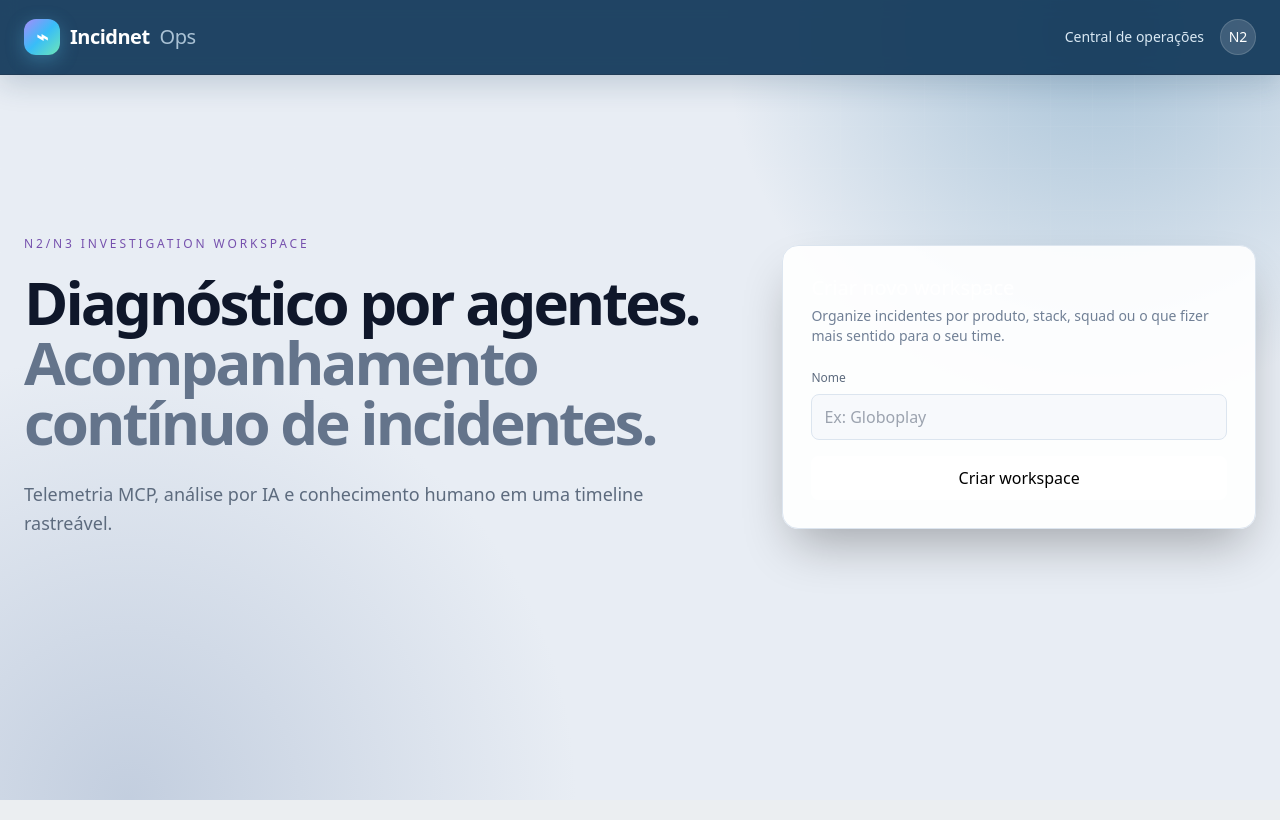
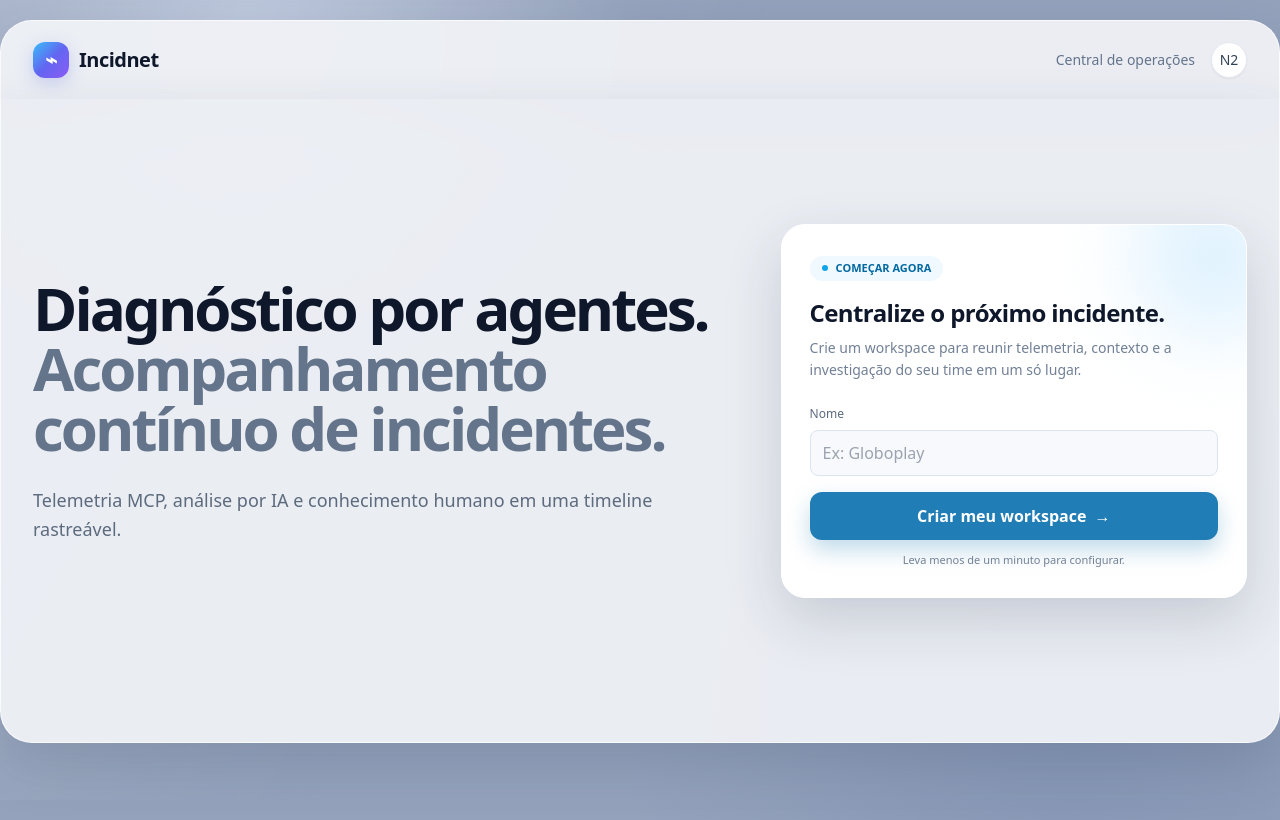
Before and after one commit to gugaio/incidnet, a FastAPI app: page / in a window 1280 px wide. Run offline with FastAPI, Linux system fonts and the light colour scheme; some libraries are stand-ins or nearby versions.

Commit message:
UX update

```diff
--- a/templates/base.html
+++ b/templates/base.html
@@ -13,10 +13,10 @@
     <style>
       html { color-scheme: light; }
       body {
-        background: radial-gradient(circle at 86% 4%, rgba(105, 153, 187, .50), transparent 28%),
-          radial-gradient(circle at 10% 100%, rgba(163, 180, 205, .54), transparent 32%), #e8edf4;
+        background: radial-gradient(circle at 20% 5%, rgba(201, 211, 231, .72), transparent 29%),
+          radial-gradient(circle at 84% 88%, rgba(96, 118, 160, .28), transparent 35%), #94a2bc;
       }
-      body::before { content:""; position:fixed; inset:0; pointer-events:none; background-image:linear-gradient(rgba(255,255,255,.18) 1px, transparent 1px),linear-gradient(90deg, rgba(255,255,255,.15) 1px, transparent 1px); background-size:42px 42px; mask-image:linear-gradient(to bottom, black, transparent 75%); opacity:.32; }
+      body::before { content:""; position:fixed; inset:0; pointer-events:none; background:linear-gradient(120deg, rgba(255,255,255,.12), transparent 45%); }
       .prose p { margin:.55rem 0 } .prose ul { list-style:disc; padding-left:1.25rem }
       .prose code { color:#176b9f; background:#eef6fb; padding:.12rem .3rem; border-radius:.3rem }
       .prose h3 { font-weight:650; font-size:1.05rem; margin-bottom:.4rem }
@@ -43,19 +43,19 @@
          standard Tailwind white for buttons, icons and dark surfaces. */
       .bg-panel h1.text-white, .bg-panel h2.text-white,
       .bg-panel h3.text-white, .bg-panel .font-semibold.text-white:not(button) { color:#172033; }
-      .page-surface { position:relative; }
-      @media (min-width: 1024px) { .page-surface { min-height:calc(100vh - 138px); } }
+      .page-surface { position:relative; background:rgba(240,242,246,.94); }
+      @media (min-width: 1024px) { .page-surface { min-height:calc(100vh - 156px); } }
     </style>
   </head>
   <body class="min-h-screen text-zinc-700 antialiased">
-    <header class="border-b border-slate-800/30 bg-[#163b5c]/95 backdrop-blur sticky top-0 z-20 shadow-[0_8px_30px_rgba(22,59,92,.20)]">
-      <div class="mx-auto max-w-[1440px] h-[74px] px-6 flex items-center justify-between">
-        <a href="/" class="font-semibold tracking-tight flex items-center gap-2.5 text-xl" style="color:#fff">
-          <span class="flex h-9 w-9 items-center justify-center rounded-xl bg-gradient-to-br from-violet-400 via-sky-400 to-emerald-300 text-white shadow-[0_5px_18px_rgba(86,181,225,.35)]">⌁</span>Incidnet <span class="font-medium" style="color:#aac2d5">Ops</span>
+    <header class="mx-auto mt-5 max-w-[1440px] rounded-t-[32px] border border-white/70 border-b-0 bg-[#f0f2f6]/95 backdrop-blur z-20 shadow-[0_18px_52px_rgba(39,54,83,.16)]">
+      <div class="h-[78px] px-6 sm:px-8 flex items-center justify-between">
+        <a href="/" class="font-semibold tracking-tight flex items-center gap-2.5 text-xl text-slate-900">
+          <span class="flex h-9 w-9 items-center justify-center rounded-xl bg-gradient-to-br from-sky-400 via-indigo-500 to-violet-500 text-white shadow-[0_5px_18px_rgba(86,105,225,.25)]">⌁</span>Incidnet
         </a>
-        <div class="flex items-center gap-4 text-sm" style="color:#d9e8f3"><span class="hidden sm:inline">Central de operações</span><span class="h-9 w-9 rounded-full bg-white/15 text-white flex items-center justify-center border border-white/15">N2</span></div>
+        <div class="flex items-center gap-4 text-sm text-slate-500"><span class="hidden sm:inline">Central de operações</span><span class="h-9 w-9 rounded-full bg-white text-slate-700 flex items-center justify-center border border-slate-200 shadow-sm">N2</span></div>
       </div>
     </header>
-    <main class="page-surface mx-auto max-w-[1440px] px-6 py-8">{% block content %}{% endblock %}</main>
+    <main class="page-surface mx-auto mb-5 max-w-[1440px] rounded-b-[32px] border border-white/70 border-t-0 px-6 py-8 sm:px-8 shadow-[0_22px_55px_rgba(39,54,83,.16)]">{% block content %}{% endblock %}</main>
   </body>
 </html>
--- a/templates/diagnoses.html
+++ b/templates/diagnoses.html
@@ -6,7 +6,7 @@
 <div class="mt-4 flex flex-col lg:flex-row lg:items-end justify-between gap-6">
   <div>
     <div class="text-xs font-mono text-zinc-600">{{ incident.incident_id }}</div>
-    <h1 class="text-3xl font-semibold text-white tracking-tight mt-2">Diagnósticos por usuário</h1>
+    <h1 class="text-3xl font-semibold text-slate-900 tracking-tight mt-2">Diagnósticos por usuário</h1>
     <p class="mt-2 text-sm text-zinc-400">{{ incident.title }}</p>
   </div>
   <div class="rounded-full px-4 py-2 text-sm border
--- a/templates/landing.html
+++ b/templates/landing.html
@@ -3,7 +3,6 @@
 {% block content %}
 <section class="grid lg:grid-cols-[1.2fr_.8fr] gap-12 items-center min-h-[70vh]">
   <div>
-    <div class="text-xs uppercase tracking-[.24em] text-violet-400 mb-5">N2/N3 investigation workspace</div>
     <h1 class="text-5xl md:text-6xl font-semibold tracking-[-.05em] text-slate-900 leading-[.95]">
       Diagnóstico por agentes.<br><span class="text-slate-500">Acompanhamento contínuo de incidentes.</span>
     </h1>
@@ -20,12 +19,15 @@
     </div>
     {% endif %}
   </div>
-  <form method="post" action="/api/workspaces/create" class="rounded-2xl border border-line bg-panel/90 p-7 shadow-2xl shadow-black/30">
-    <div class="text-white font-medium text-xl">Criar novo workspace</div>
-    <p class="text-sm text-zinc-500 mt-1 mb-6">Organize incidentes por produto, stack, squad ou o que fizer mais sentido para o seu time.</p>
+  <form method="post" action="/api/workspaces/create" class="relative overflow-hidden rounded-3xl border border-white bg-panel p-7 shadow-[0_22px_55px_rgba(39,54,83,.18)]">
+    <div class="absolute -right-12 -top-12 h-40 w-40 rounded-full bg-sky-100 blur-2xl"></div>
+    <div class="relative inline-flex items-center gap-2 rounded-full bg-sky-50 px-3 py-1 text-[11px] font-semibold text-sky-700"><span class="h-1.5 w-1.5 rounded-full bg-sky-500"></span> COMEÇAR AGORA</div>
+    <div class="relative mt-4 text-slate-900 font-semibold text-2xl tracking-tight">Centralize o próximo incidente.</div>
+    <p class="relative text-sm text-zinc-500 mt-2 mb-6 leading-relaxed">Crie um workspace para reunir telemetria, contexto e a investigação do seu time em um só lugar.</p>
     <label class="block text-xs text-zinc-400 mb-2">Nome</label>
     <input required name="name" placeholder="Ex: Globoplay" class="w-full rounded-lg bg-ink border border-line px-3 py-2.5 outline-none focus:border-accent mb-4">
-    <button class="w-full rounded-lg bg-white text-black font-medium px-4 py-2.5 hover:bg-zinc-200 transition">Criar workspace</button>
+    <button class="relative w-full rounded-xl bg-accent text-white font-semibold px-4 py-3 hover:brightness-110 hover:-translate-y-0.5 shadow-[0_10px_22px_rgba(33,125,181,.28)] transition">Criar meu workspace <span class="ml-1">→</span></button>
+    <p class="relative mt-3 text-center text-[11px] text-zinc-500">Leva menos de um minuto para configurar.</p>
   </form>
 </section>
 {% endblock %}
```
Also changed, not shown: templates/incident.html (+10 -10 lines).
